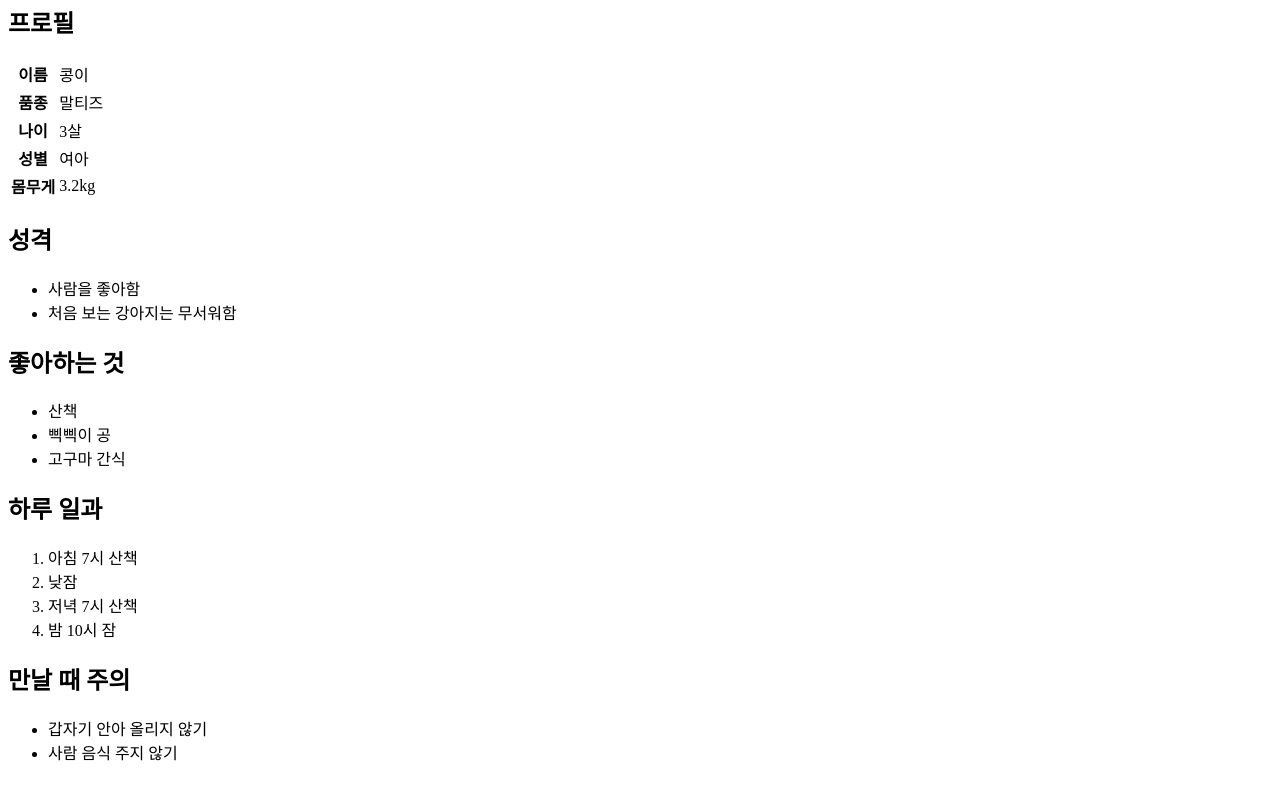
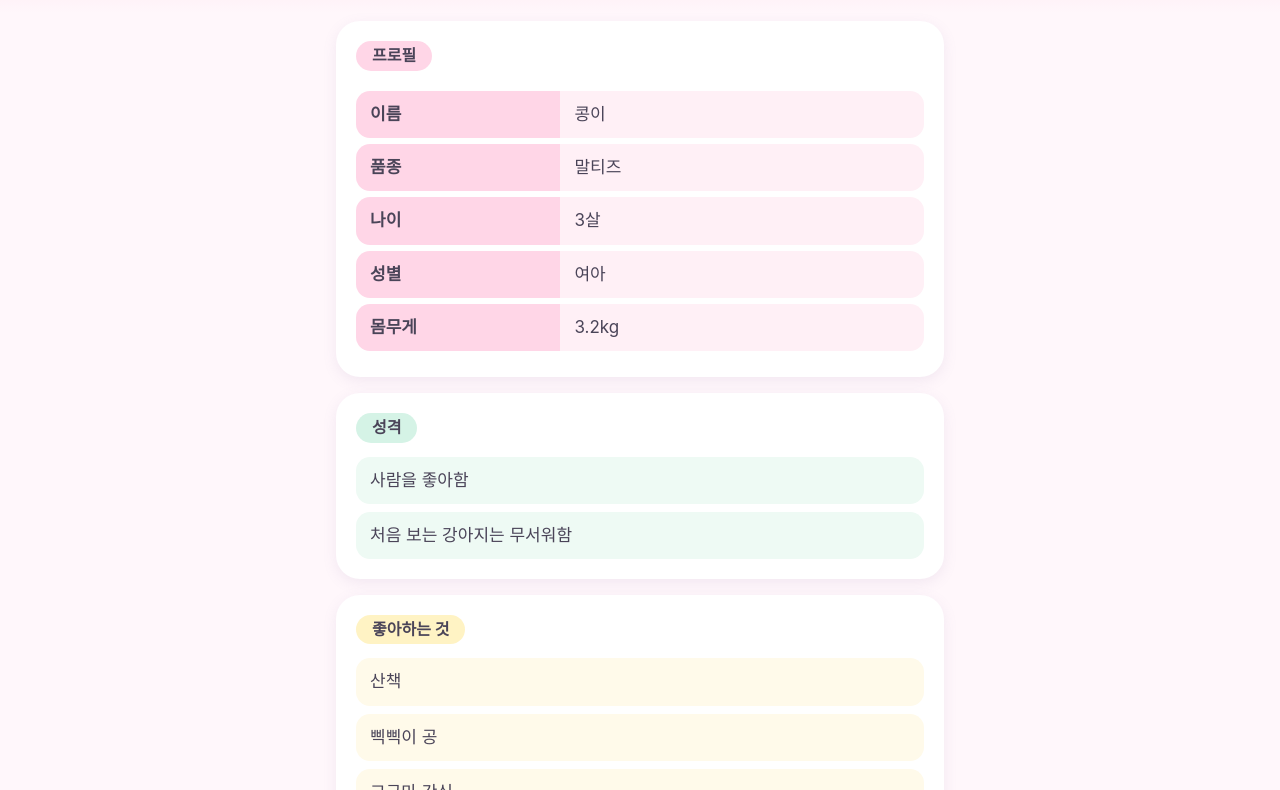
Before and after one commit to dlsgi925-star/DAY2_05, a plain HTML site: page index.html in a window 1280 px wide. Shown: the part 85-875 px from the top of the page. Drawn offline with Linux system fonts and the light colour scheme.

Commit message:
3단계 완성
Co-Authored-By: Claude Sonnet 5.5 <noreply@anthropic.com>

```diff
--- a/index.html
+++ b/index.html
@@ -4,6 +4,160 @@
   <meta charset="UTF-8">
   <meta name="viewport" content="width=device-width, initial-scale=1">
   <title>우리 집 강아지 콩이 소개</title>
+  <style>
+    :root {
+      --bg: #fff7fb;
+      --card: #ffffff;
+      --text: #4a4458;
+      --muted: #8d869b;
+      --pink: #ffd6e7;
+      --mint: #d5f3e6;
+      --sky: #d6e8ff;
+      --lemon: #fff3c4;
+      --lavender: #e6dcff;
+      --accent: #c46fa0;
+    }
+    * { box-sizing: border-box; }
+    body {
+      margin: 0;
+      background: var(--bg);
+      color: var(--text);
+      font-family: -apple-system, "Malgun Gothic", "Noto Sans KR", sans-serif;
+      font-size: 17px;
+      line-height: 1.6;
+      word-break: keep-all;
+    }
+    header {
+      padding: 36px 16px 24px;
+      text-align: center;
+      background: linear-gradient(180deg, var(--pink), var(--bg));
+    }
+    header h1 { margin: 0; font-size: 1.5rem; color: var(--accent); }
+    main { max-width: 640px; margin: 0 auto; padding: 8px 16px 40px; }
+
+    /* 둥근 카드 */
+    section {
+      background: var(--card);
+      border-radius: 24px;
+      padding: 20px;
+      margin-bottom: 16px;
+      box-shadow: 0 4px 14px rgba(150, 120, 170, .12);
+    }
+    h2 {
+      display: inline-block;
+      margin: 0 0 14px;
+      padding: 2px 16px;
+      border-radius: 999px;
+      font-size: 1rem;
+      background: var(--pink);
+    }
+    #profile h2 { background: var(--pink); }
+    #personality h2 { background: var(--mint); }
+    #likes h2 { background: var(--lemon); }
+    #routine h2 { background: var(--sky); }
+    #caution h2 { background: var(--lavender); }
+    #photos h2 { background: var(--pink); }
+
+    /* 프로필 표 */
+    table { width: 100%; border-collapse: separate; border-spacing: 0 6px; }
+    th, td { padding: 10px 14px; text-align: left; }
+    th {
+      width: 36%;
+      background: var(--pink);
+      border-radius: 14px 0 0 14px;
+      font-weight: 700;
+    }
+    td { background: #fff0f6; border-radius: 0 14px 14px 0; }
+
+    /* 목록 */
+    section ul { list-style: none; margin: 0; padding: 0; }
+    section ul li {
+      padding: 10px 14px;
+      margin-bottom: 8px;
+      border-radius: 14px;
+      background: #f6f3fb;
+    }
+    section ul li:last-child { margin-bottom: 0; }
+    #personality li { background: #eefaf4; }
+    #likes li { background: #fffaea; }
+    #caution li { background: #f3eeff; }
+
+    /* 하루 일과: 순서가 보이는 번호 카드 */
+    #routine ol { list-style: none; counter-reset: step; margin: 0; padding: 0; }
+    #routine li {
+      counter-increment: step;
+      display: flex;
+      align-items: center;
+      gap: 12px;
+      padding: 10px 14px;
+      margin-bottom: 8px;
+      border-radius: 14px;
+      background: #eef5ff;
+    }
+    #routine li:last-child { margin-bottom: 0; }
+    #routine li::before {
+      content: counter(step);
+      flex-shrink: 0;
+      width: 28px;
+      height: 28px;
+      border-radius: 50%;
+      background: var(--sky);
+      text-align: center;
+      line-height: 28px;
+      font-weight: 700;
+    }
+
+    /* 사진: 회색 박스 6개 */
+    .photos {
+      display: grid;
+      grid-template-columns: repeat(2, 1fr);
+      gap: 12px;
+    }
+    .photo {
+      aspect-ratio: 1 / 1;
+      background: #d9d9de;
+      border-radius: 18px;
+      cursor: pointer;
+    }
+    .photo:active { transform: scale(.97); }
+    @media (min-width: 560px) {
+      .photos { grid-template-columns: repeat(3, 1fr); }
+    }
+
+    /* 모달: 화면 가운데에 크게, 뒷배경 어둡게 */
+    #modal {
+      position: fixed;
+      inset: 0;
+      z-index: 10;
+      display: flex;
+      flex-direction: column;
+      align-items: center;
+      justify-content: center;
+      gap: 16px;
+      padding: 20px;
+      background: rgba(60, 50, 80, .6);
+    }
+    #modal[hidden] { display: none; }
+    .modal-photo {
+      width: min(100%, 480px);
+      aspect-ratio: 1 / 1;
+      max-height: 70vh;
+      background: #d9d9de;
+      border-radius: 24px;
+    }
+    #close-btn {
+      min-width: 160px;
+      min-height: 52px;
+      padding: 0 28px;
+      border: 0;
+      border-radius: 999px;
+      background: var(--pink);
+      color: var(--text);
+      font: inherit;
+      font-weight: 800;
+      cursor: pointer;
+    }
+  </style>
 </head>
 <body>
   <header>
```
